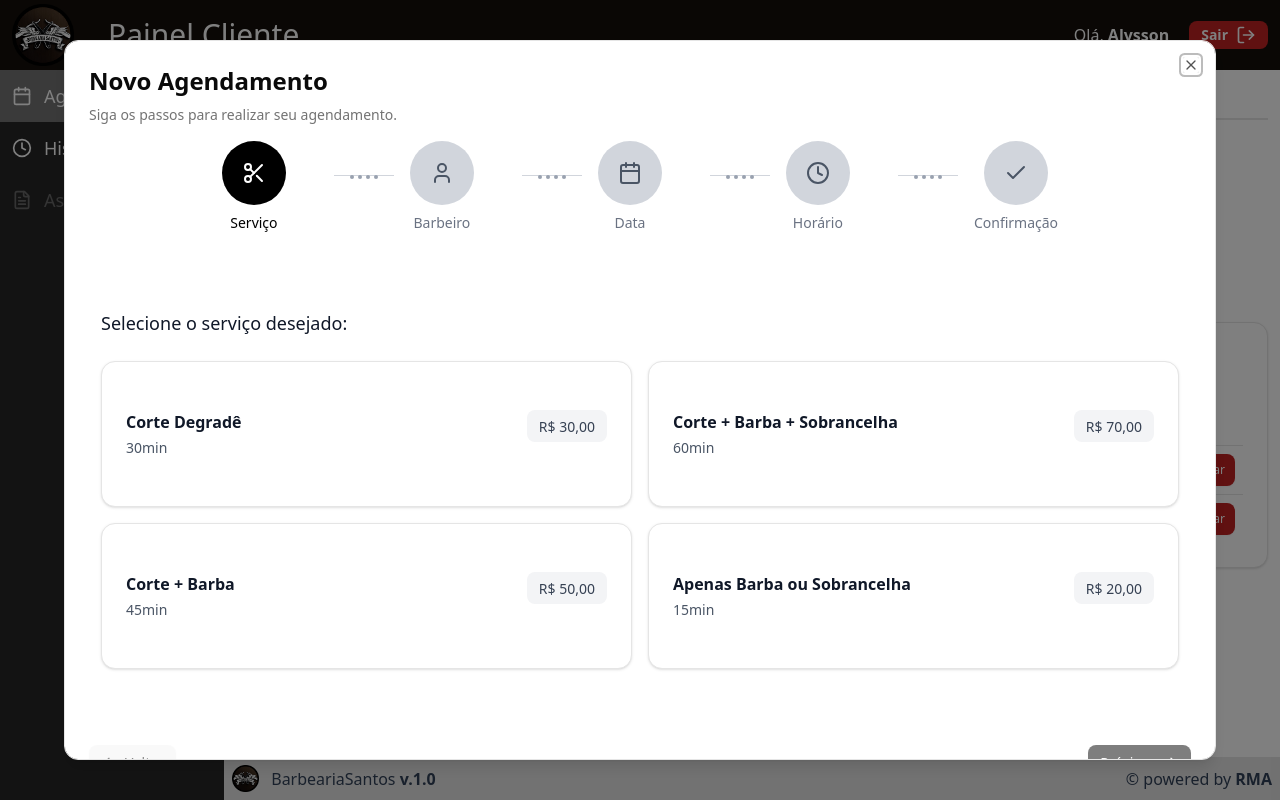
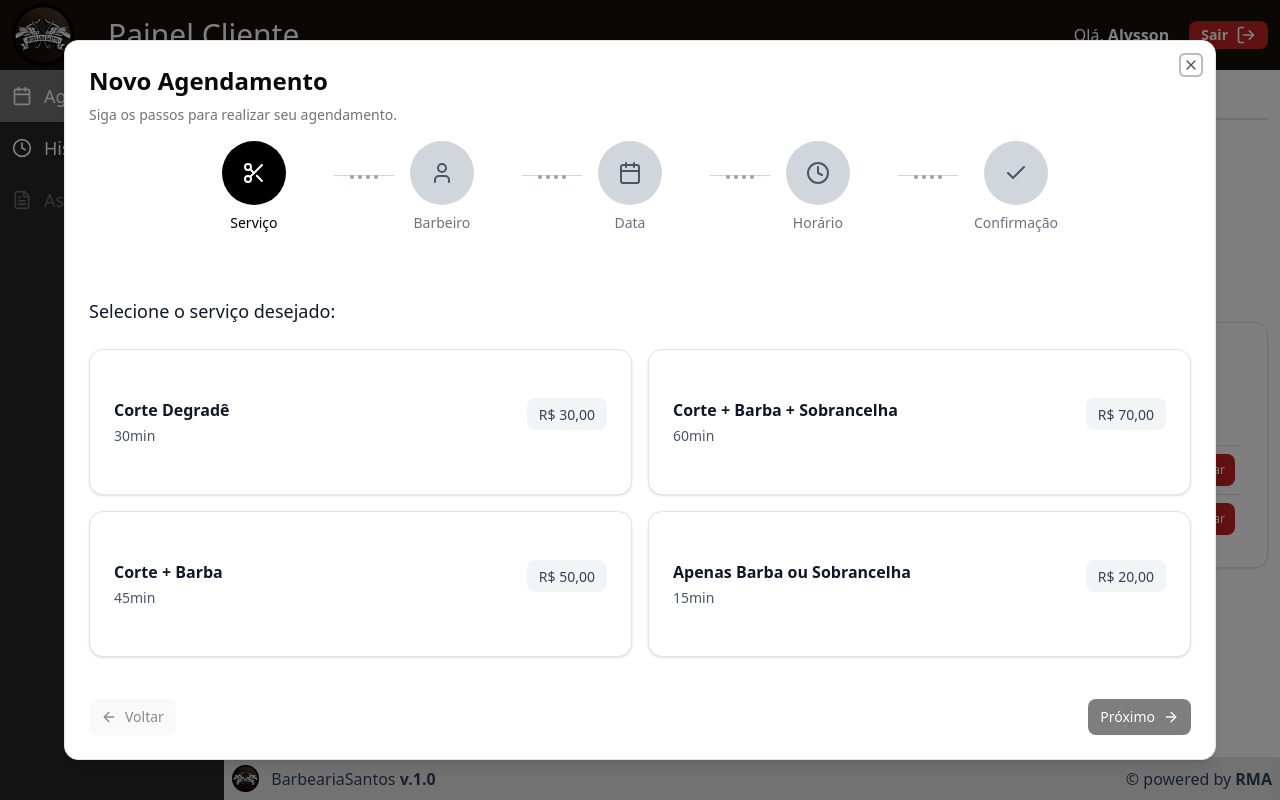
Before and after one commit to alyssongab/barbershop, a Next.js app in the folder frontend/: page /app/cliente/agendamento in a window 1280 px wide. Both pictures are taken after a click on the button "Novo Agendamento". Built offline with nearby package versions, Linux system fonts and the light colour scheme.

Commit message:
style: ajusta tamanho do conteudo do modal agendamento

```diff
--- a/frontend/src/components/cliente/agendamento/ModalAgendar.tsx
+++ b/frontend/src/components/cliente/agendamento/ModalAgendar.tsx
@@ -276,7 +276,7 @@ const ModalAgendar = ({ onClose }: ModalAgendarProps) => {
                 </div>
 
                 {/* Step Content */}
-                <div className="p-3 mb-8 min-h-[400px] flex-1 overflow-y-visible">{renderStepContent()}</div>
+                <div className="">{renderStepContent()}</div>
 
                 <DialogFooter className="mt-auto !flex !justify-between">
                         <Button
@@ -293,7 +293,7 @@ const ModalAgendar = ({ onClose }: ModalAgendarProps) => {
                         type="button"
                         className="cursor-pointer bg-[#000000] hover:bg-[#2e2e2e]"
                         onClick={handleNext}
-                        disabled={!isStepValid(currentStep) || currentStep === 4}
+                        disabled={!isStepValid(currentStep)}
                     >
                         Próximo
                         <ArrowRight />
```
